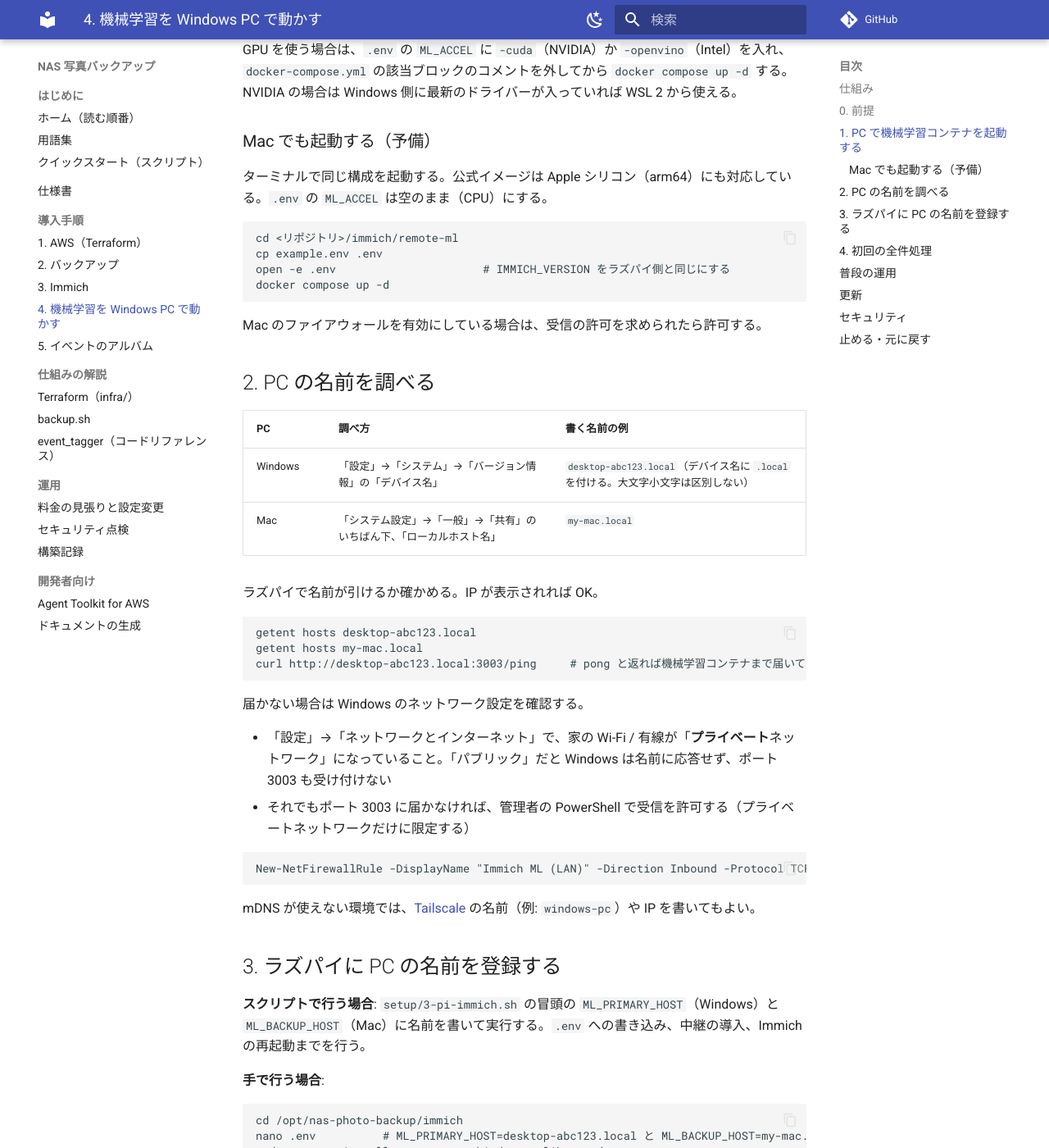
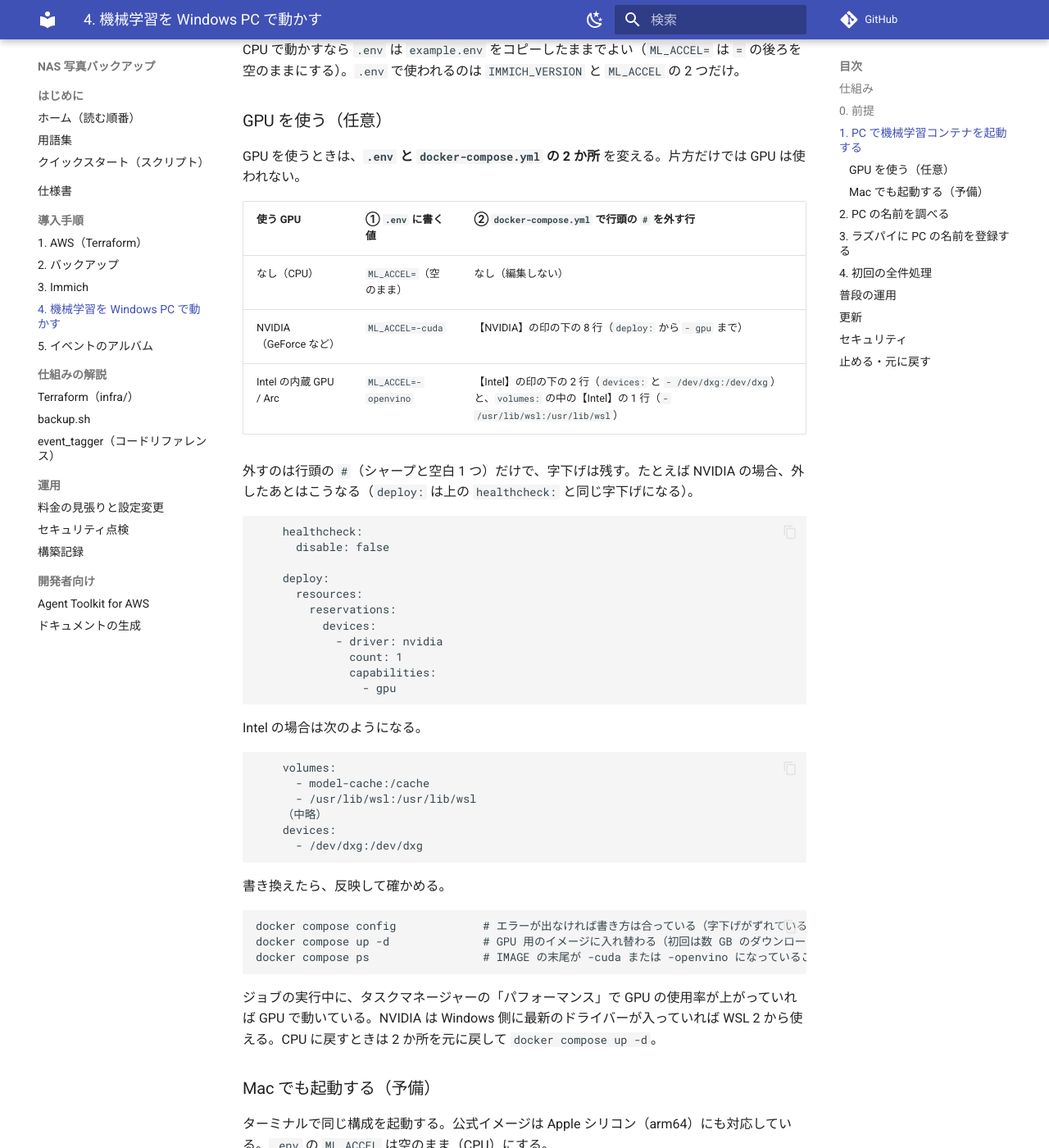
Before and after one commit to yusuke-git/nas-photo-backup-s3, an MkDocs documentation site: the page built from docs/setup-remote-ml.md, in a window 1280 px wide and 1400 px high, scrolled down 1500 px. Shown: the whole window at 82% size. Built offline with MkDocs 1.6.1 and Material for MkDocs 9.7.7, drawn with Linux system fonts in a browser that asks for light colours; comment, search, counter and statistics services are not loaded.

Commit message:
remote-ml: GPU 使用時の設定の表記を分かりやすくし、setup/3-pi-immich.sh で .env を読み書きできないときの案内を追加
Co-Authored-By: Claude Fable 5.2 <noreply@anthropic.com>
Claude-Session: https://claude.ai/code/session_014TJqtwhJV656d3f5bLeEFB

````diff
--- a/docs/setup-remote-ml.md
+++ b/docs/setup-remote-ml.md
@@ -42,7 +42,54 @@ docker compose up -d
 docker compose logs -f            # "Application startup complete" が出れば起動済み（Ctrl+C で抜ける）
 ```
 
-GPU を使う場合は、`.env` の `ML_ACCEL` に `-cuda`（NVIDIA）か `-openvino`（Intel）を入れ、`docker-compose.yml` の該当ブロックのコメントを外してから `docker compose up -d` する。NVIDIA の場合は Windows 側に最新のドライバーが入っていれば WSL 2 から使える。
+CPU で動かすなら `.env` は `example.env` をコピーしたままでよい（`ML_ACCEL=` は `=` の後ろを空のままにする）。`.env` で使われるのは `IMMICH_VERSION` と `ML_ACCEL` の 2 つだけ。
+
+### GPU を使う（任意） {#gpu}
+
+GPU を使うときは、**`.env` と `docker-compose.yml` の 2 か所** を変える。片方だけでは GPU は使われない。
+
+| 使う GPU | ① `.env` に書く値 | ② `docker-compose.yml` で行頭の `# ` を外す行 |
+|---|---|---|
+| なし（CPU） | `ML_ACCEL=`（空のまま） | なし（編集しない） |
+| NVIDIA（GeForce など） | `ML_ACCEL=-cuda` | 【NVIDIA】の印の下の 8 行（`deploy:` から `- gpu` まで） |
+| Intel の内蔵 GPU / Arc | `ML_ACCEL=-openvino` | 【Intel】の印の下の 2 行（`devices:` と `- /dev/dxg:/dev/dxg`）と、`volumes:` の中の【Intel】の 1 行（`- /usr/lib/wsl:/usr/lib/wsl`） |
+
+外すのは行頭の `# `（シャープと空白 1 つ）だけで、字下げは残す。たとえば NVIDIA の場合、外したあとはこうなる（`deploy:` は上の `healthcheck:` と同じ字下げになる）。
+
+```
+    healthcheck:
+      disable: false
+
+    deploy:
+      resources:
+        reservations:
+          devices:
+            - driver: nvidia
+              count: 1
+              capabilities:
+                - gpu
+```
+
+Intel の場合は次のようになる。
+
+```
+    volumes:
+      - model-cache:/cache
+      - /usr/lib/wsl:/usr/lib/wsl
+    （中略）
+    devices:
+      - /dev/dxg:/dev/dxg
+```
+
+書き換えたら、反映して確かめる。
+
+```
+docker compose config             # エラーが出なければ書き方は合っている（字下げがずれているとここで分かる）
+docker compose up -d              # GPU 用のイメージに入れ替わる（初回は数 GB のダウンロード）
+docker compose ps                 # IMAGE の末尾が -cuda または -openvino になっていること
+```
+
+ジョブの実行中に、タスクマネージャーの「パフォーマンス」で GPU の使用率が上がっていれば GPU で動いている。NVIDIA は Windows 側に最新のドライバーが入っていれば WSL 2 から使える。CPU に戻すときは 2 か所を元に戻して `docker compose up -d`。
 
 ### Mac でも起動する（予備）
 
````
Also changed, not shown: 3 other files.
